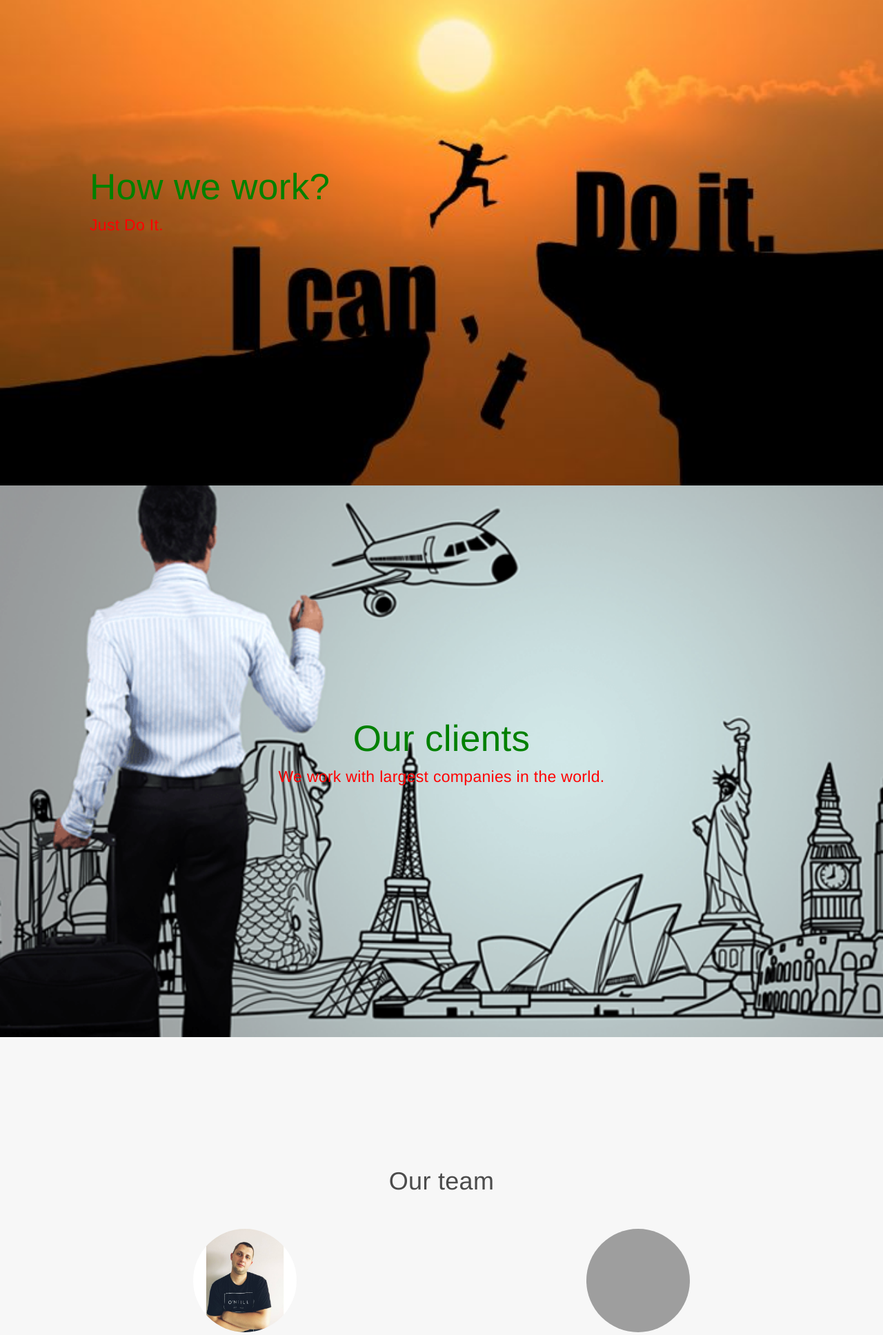
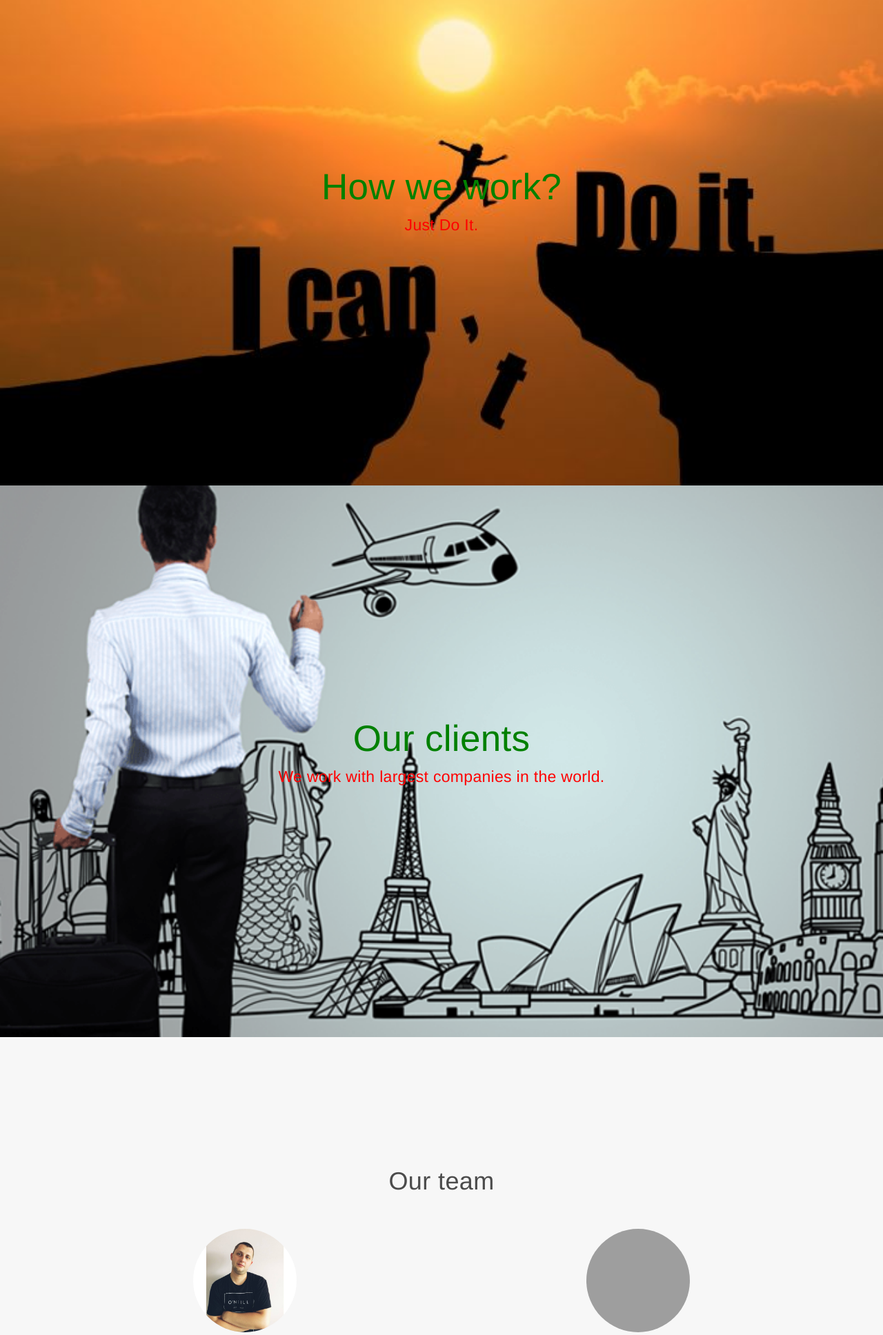
Before and after one commit to fastogt/fastogt_site_new, a Flask app: page / in a window 1280 px wide. Shown: the part 1696-3632 px from the top of the page at 69% size. Run offline with Flask 2, Linux system fonts and the light colour scheme; parts of the project's set-up code (start-up, migrations or seed data) failed here and were passed over; some libraries are stand-ins or nearby versions; grey boxes are pictures that could not be loaded.

Commit message:
New style

```diff
--- a/app/static/assets/css/index.css
+++ b/app/static/assets/css/index.css
@@ -171,7 +171,7 @@ hr {
     color: rgb(75, 75, 75);
 }
 
-#team p {
+#team, #footer p {
     font-size: 18px;
     line-height: 27px;
     letter-spacing: 0.4px;
--- a/app/templates/index.html
+++ b/app/templates/index.html
@@ -75,7 +75,7 @@
     <!--Section About-->
     <section id="how_we_work" class="vertical-align">
         <div class="container">
-            <div class="jumbotron text-left">
+            <div class="jumbotron text-center">
                 <h1>How we work?</h1>
                 <p>Just Do It.</p>
             </div>
@@ -124,9 +124,9 @@
         </div>
     </section>
 </main>
-<footer>
+<footer id="footer">
     <div class="container">
-        <div class="text-center">
+        <div class="text-center jumbotron">
             <p class="keep-left">Address: {{config['PUBLIC_CONFIG'].support.contact_address }}</p>
             <p class="keep-left">Copyright © 2014-2018 <a
                     href="{{ config['PUBLIC_CONFIG'].company.domain }}">FastoGT</a>. All rights reserved.</p>
```
